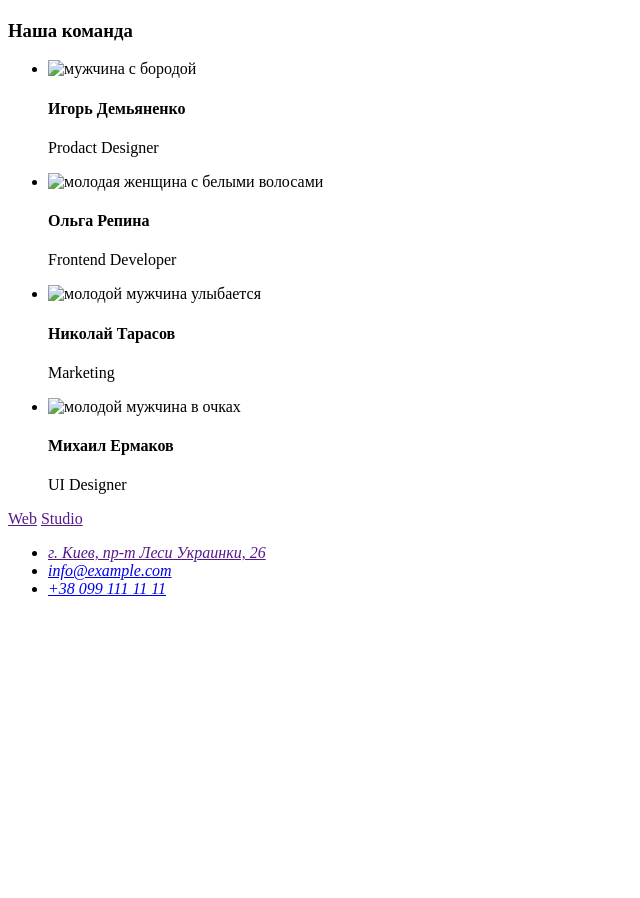
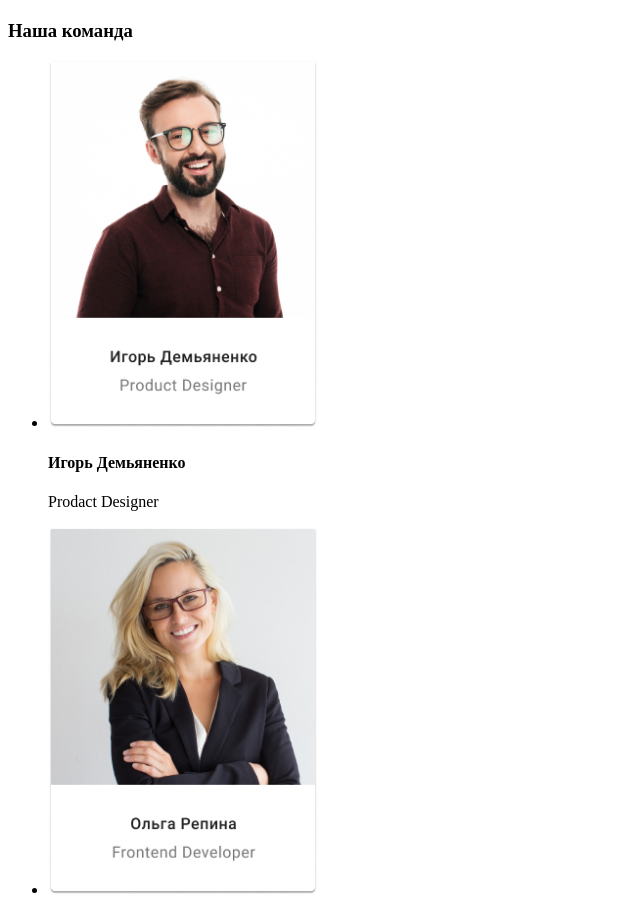
Before and after one commit to Galina-84/goit-markup-hw-02, a plain HTML site: page index.html in a window 1280 px wide. Shown: the part 1424-2322 px from the top of the page, without its empty margins (0-640 px from the left). Before the commit the page ends 2038 px from the top, so only its background shows below. Drawn offline with Linux system fonts and the light colour scheme.

Commit message:
переименовал папку

```diff
--- a/index.html
+++ b/index.html
@@ -77,22 +77,22 @@
         <h3>Наша команда</h3>
         <ul>
             <li>
-                <img src="./images/section3/igor.jpg" alt="мужчина с бородой" width="270" height="368">
+                <img src="./images/our team/igor.jpg" alt="мужчина с бородой" width="270" height="368">
                 <h4>Игорь Демьяненко</h4>
                 <p lang="en">Prodact Designer</p>
             </li>
             <li>
-                <img src="./images/section3/olga.jpg" alt="молодая женщина с белыми волосами" width="270" height="368">
+                <img src="./images/our team/olga.jpg" alt="молодая женщина с белыми волосами" width="270" height="368">
                 <h4>Ольга Репина</h4>
                 <p lang="en">Frontend Developer</p>
             </li>
             <li>
-                <img src="./images/section3/nikolay.jpg" alt="молодой мужчина улыбается" width="270" height="368">
+                <img src="./images/our team/nikolay.jpg" alt="молодой мужчина улыбается" width="270" height="368">
                 <h4>Николай Тарасов</h4>
                 <p lang="en">Marketing</p>
             </li>
             <li>
-                <img src="./images/section3/mihail.jpg" alt="молодой мужчина в очках" width="270" height="368">
+                <img src="./images/our team/mihail.jpg" alt="молодой мужчина в очках" width="270" height="368">
                 <h4>Михаил Ермаков</h4>
                 <p lang="en">UI Designer</p>
             </li>
```
Also changed, not shown: images/our team/igor.jpg (renamed from images/section 3/igor.jpg), images/our team/mihail.jpg (renamed from images/section 3/mihail.jpg), images/our team/nikolay.jpg (renamed from images/section 3/nikolay.jpg), images/our team/olga.jpg (renamed from images/section 3/olga.jpg).
